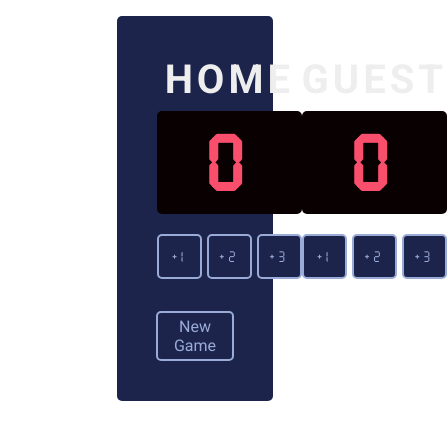
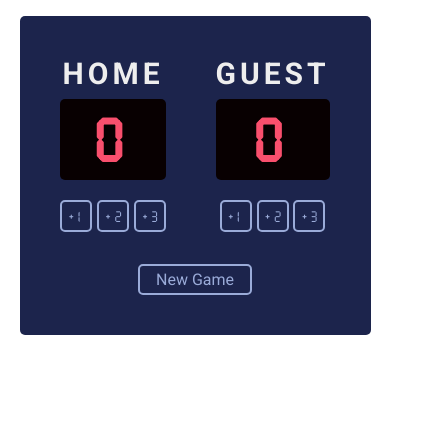
Before and after one commit to NnejiBen/Scrimba--Basketball-Scoreboard, a plain HTML site: page index.html in a window 390 px wide. Shown: the whole page, 447 px wide, since content can reach past the window. Drawn offline with Linux system fonts and the light colour scheme.

Commit message:
Update index.css

```diff
--- a/index.css
+++ b/index.css
@@ -61,6 +61,12 @@
     font-size: 18px;
     letter-spacing: 4px;
     color: #9AABD8;
+    cursor: pointer;
+}
+
+.increment-btns:hover {
+    border: 2px solid #F94F6D;
+    color: #F94F6D;
 }
 
 #new-game-btn-container {
@@ -78,4 +84,35 @@
     font-size: 16px;
     color: #9AABD8;
     padding: 4px 16px;
+    cursor: pointer;
 }
+
+#new-game-btn:hover {
+    border: 2px solid #F94F6D;
+    color: #F94F6D;
+}
+
+/*RESPONSIVE MODE*/
+
+@media screen and (max-width: 480px) {
+    #page-container {
+        width: 90%;
+        margin: 16px auto;
+        padding: 40px 16px;
+    }
+
+    .title {
+        font-size: 30px;
+    }
+
+    .score {
+        font-size: 70px;
+        padding: 0 8px;
+    }
+
+    .increment-btns {
+        height: 32px;
+        width: 32px;
+    }
+
+}
```
